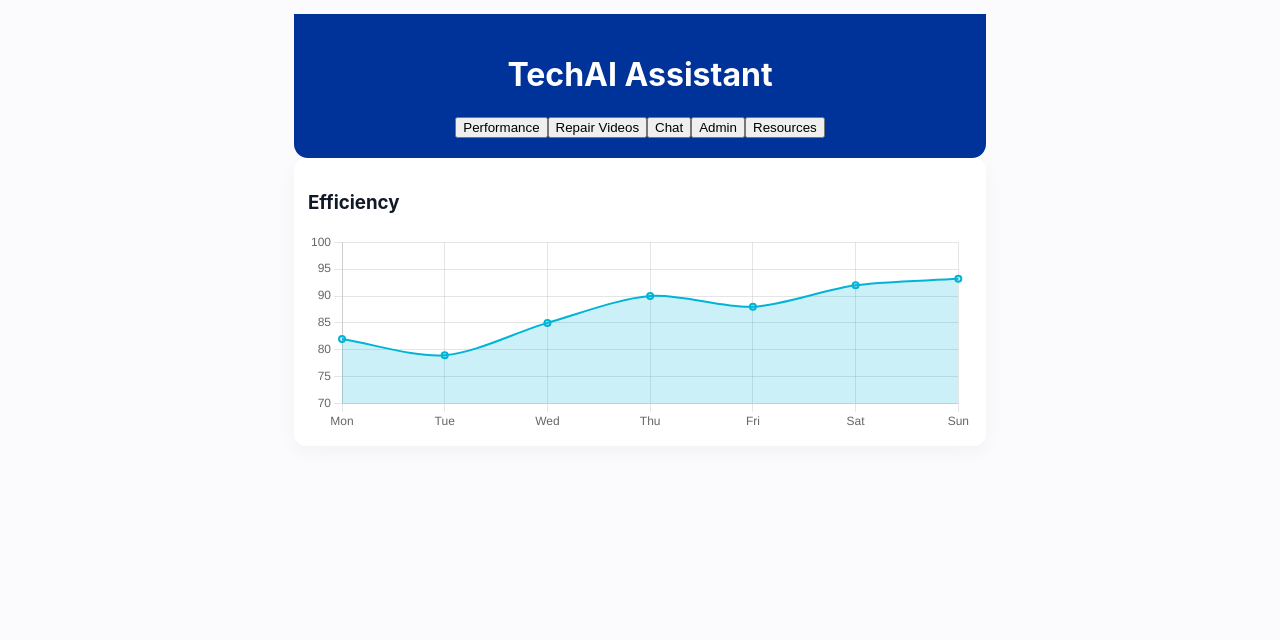
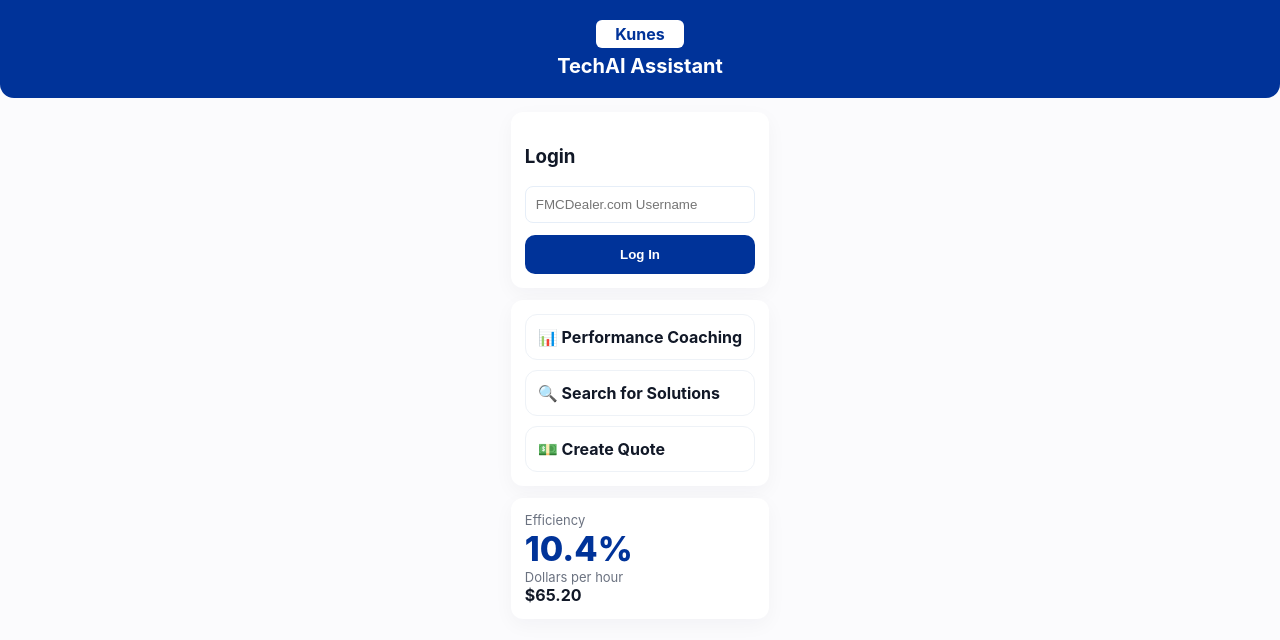
Before and after one commit to McGyver001/TechAI_Assistant_2, a React (Vite) app: page / in a window 1280 px wide. Shown: the top 640 px of the page. Built offline with nearby package versions, Linux system fonts and the light colour scheme.

Commit message:
Update App.jsx

```diff
--- a/src/App.jsx
+++ b/src/App.jsx
@@ -1,142 +1,93 @@
-import React, { useState, useEffect } from "react";
-import Chat from "./components/Chat";
-import Admin from "./components/Admin";
-import { Line } from "react-chartjs-2";
-import "chart.js/auto";
+import React, { useState } from 'react';
+import Chat from './components/Chat';
+import Admin from './components/Admin';
+import EfficiencySpark from './components/EfficiencySpark';
 
-// === Efficiency Widget (Live Updating Graph) ===
-function EfficiencyWidget() {
-  const [efficiencyData, setEfficiencyData] = useState([80, 82, 79, 85, 90, 88, 92]);
-  const [labels, setLabels] = useState(["Mon", "Tue", "Wed", "Thu", "Fri", "Sat", "Sun"]);
+export default function App(){
+  const [loggedIn, setLoggedIn] = useState(false);
+  const [active, setActive] = useState('performance');
+  const perf = {eff: 10.4, dollars: 65.20};
 
-  useEffect(() => {
-    const interval = setInterval(() => {
-      setEfficiencyData((prev) => {
-        const nextValue = prev[prev.length - 1] + (Math.random() * 4 - 2);
-        const newData = [...prev.slice(1), Math.max(70, Math.min(100, nextValue))];
-        return newData;
-      });
-    }, 3000);
-    return () => clearInterval(interval);
-  }, []);
+  if(!loggedIn){
+    return (
+      <div className="app-shell">
+        <header className="header">
+          <div className="logo">Kunes</div>
+          <div className="title">TechAI Assistant</div>
+        </header>
+        <div className="container">
+          <div className="card">
+            <h3>Login</h3>
+            <input className="input" placeholder="FMCDealer.com Username" />
+            <div style={{height:12}} />
+            <button className="btn" onClick={()=>setLoggedIn(true)}>Log In</button>
+          </div>
 
-  const data = {
-    labels,
-    datasets: [
-      {
-        label: "Efficiency %",
-        data: efficiencyData,
-        borderColor: "#00b4d8",
-        backgroundColor: "rgba(0,180,216,0.2)",
-        borderWidth: 2,
-        fill: true,
-        tension: 0.3,
-      },
-    ],
-  };
+          <div className="card">
+            <div style={{display:'flex',flexDirection:'column',gap:10}}>
+              <div className="big-button">📊 Performance Coaching</div>
+              <div className="big-button">🔍 Search for Solutions</div>
+              <div className="big-button">💵 Create Quote</div>
+            </div>
+          </div>
 
-  const options = {
-    scales: {
-      y: { min: 70, max: 100, ticks: { stepSize: 5 } },
-    },
-    plugins: { legend: { display: false } },
-    responsive: true,
-    maintainAspectRatio: false,
-  };
+          <div className="card">
+            <div className="small">Efficiency</div>
+            <div style={{display:'flex',justifyContent:'space-between',alignItems:'center'}}>
+              <div>
+                <div className="eff-large">{perf.eff}%</div>
+                <div className="small">Dollars per hour</div>
+                <div style={{fontWeight:700}}>${perf.dollars.toFixed(2)}</div>
+              </div>
+              <div><EfficiencySpark /></div>
+            </div>
+          </div>
+
+        </div>
+      </div>
+    )
+  }
 
   return (
-    <div className="card">
-      <h3>Efficiency</h3>
-      <div style={{ height: "200px" }}>
-        <Line data={data} options={options} />
-      </div>
-    </div>
-  );
-}
+    <div className="app-shell">
+      <header className="header">
+        <div className="logo">Kunes</div>
+        <div className="title">TechAI Assistant</div>
+      </header>
+      <div className="container">
+        <div style={{display:'flex',gap:8,marginBottom:12}}>
+          <div className="big-button" onClick={()=>setActive('performance')}>Performance</div>
+          <div className="big-button" onClick={()=>setActive('diagnostics')}>Diagnostics</div>
+          <div className="big-button" onClick={()=>setActive('resources')}>Resources</div>
+          <div className="big-button" onClick={()=>setActive('multipoint')}>Multipoint</div>
+        </div>
 
-// === Resources Section ===
-function Resources() {
-  const [resources, setResources] = useState([
-    { name: "Ford Service Info", url: "https://www.motorcraftservice.com/" },
-    { name: "ALLDATA Repair", url: "https://www.alldata.com/" },
-    { name: "Identifix", url: "https://www.identifix.com/" },
-    { name: "YouTube Auto Repair", url: "https://www.youtube.com/results?search_query=auto+repair" },
-  ]);
-
-  const addResource = () => {
-    const name = prompt("Enter resource name:");
-    const url = prompt("Enter resource URL (include https://):");
-    if (name && url) setResources([...resources, { name, url }]);
-  };
-
-  return (
-    <div className="card">
-      <h3>Resources</h3>
-      <ul style={{ listStyle: "none", padding: 0 }}>
-        {resources.map((r, i) => (
-          <li key={i} style={{ marginBottom: "6px" }}>
-            <a
-              href={r.url}
-              target="_blank"
-              rel="noopener noreferrer"
-              style={{
-                color: "#00b4d8",
-                textDecoration: "none",
-              }}
-              onMouseOver={(e) => (e.target.style.textDecoration = "underline")}
-              onMouseOut={(e) => (e.target.style.textDecoration = "none")}
-            >
-              {r.name}
-            </a>
-          </li>
-        ))}
-      </ul>
-      <button className="btn" onClick={addResource} style={{ marginTop: "8px" }}>
-        + Add Resource
-      </button>
-    </div>
-  );
-}
-
-// === Main App ===
-export default function App() {
-  const [active, setActive] = useState("performance");
-
-  return (
-    <div className="container">
-      <header className="header">
-        <h1>TechAI Assistant</h1>
-        <nav className="tabs">
-          <button className={active === "performance" ? "active" : ""} onClick={() => setActive("performance")}>
-            Performance
-          </button>
-          <button className={active === "repair" ? "active" : ""} onClick={() => setActive("repair")}>
-            Repair Videos
-          </button>
-          <button className={active === "chat" ? "active" : ""} onClick={() => setActive("chat")}>
-            Chat
-          </button>
-          <button className={active === "admin" ? "active" : ""} onClick={() => setActive("admin")}>
-            Admin
-          </button>
-          <button className={active === "resources" ? "active" : ""} onClick={() => setActive("resources")}>
-            Resources
-          </button>
-        </nav>
-      </header>
-
-      <main>
-        {active === "performance" && <EfficiencyWidget />}
-        {active === "repair" && (
-          <div className="card">
-            <h3>Repair Videos</h3>
-            <p>Coming soon: curated repair tutorials and guides.</p>
+        {active==='performance' && (
+          <div>
+            <div className="card">
+              <div className="small">Efficiency</div>
+              <div style={{display:'flex',justifyContent:'space-between',alignItems:'center'}}>
+                <div>
+                  <div className="eff-large">10.4%</div>
+                  <div className="small">Dollars per hour</div>
+                  <div style={{fontWeight:700}}>$65.20</div>
+                </div>
+                <div><EfficiencySpark /></div>
+              </div>
+            </div>
+            <div className="card"><h3>Summary</h3><p className="small">Dollars billed, jobs completed, and targets.</p></div>
           </div>
         )}
-        {active === "chat" && <Chat />}
-        {active === "admin" && <Admin />}
-        {active === "resources" && <Resources />}
-      </main>
+
+        {active==='diagnostics' && <div className="card"><h3>Search</h3><p className="small">VIN, DTC, and service info.</p></div>}
+        {active==='resources' && <div className="card"><h3>Resource Links</h3><p className="small">Third-party repair videos and training.</p></div>}
+        {active==='multipoint' && <div className="card"><h3>Multipoint Inspection</h3><p className="small">Checklist items.</p></div>}
+
+        <div style={{marginTop:12}}><h4 style={{marginBottom:8}}>Assistant</h4><Chat /></div>
+      </div>
+      <div className="footer">TechAI Assistant</div>
+      <div className="admin-link"><a href="#admin" onClick={(e)=>{e.preventDefault(); const code=prompt('Enter admin quick code'); if(code==='admin-secret') location.hash='admin'; }}>Admin</a></div>
+      {location.hash==='admin' && <div style={{position:'fixed',top:40,left:10,right:10,zIndex:60}}><Admin /></div>}
     </div>
-  );
+  )
 }
```
